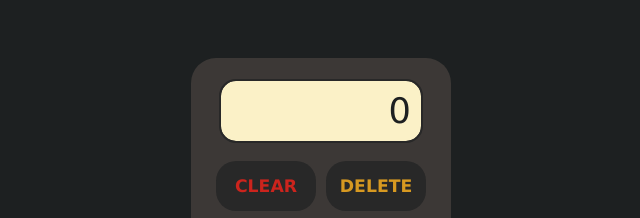
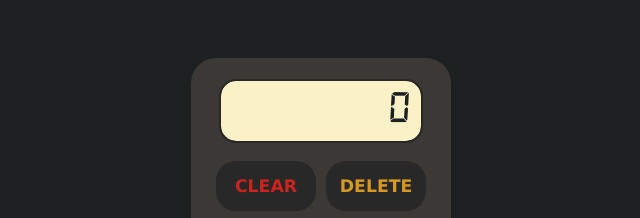
Before and after one commit to dreambrace/calculator, a plain HTML site: page index.html in a window 1280 px wide. Shown: the top 218 px of the page, 319-959 px from the left. Drawn offline with Linux system fonts and the light colour scheme.

Commit message:
Add new display font

```diff
--- a/styles.css
+++ b/styles.css
@@ -1,3 +1,8 @@
+@font-face {
+  font-family: 'Segment7Standard';
+  src: url("Segment7Standard.otf");
+}
+
 body {
   display: flex;
   justify-content: center;
@@ -31,6 +36,8 @@ body {
   background-color: #fbf1c7;
   font-size: 2.2em;
   color: #1d2021;
+  font-size: 2.4em;
+  font-family: "Segment7Standard";
 }
 
 #btnGrid {
```
Also changed, not shown: Segment7Standard.otf (added).
